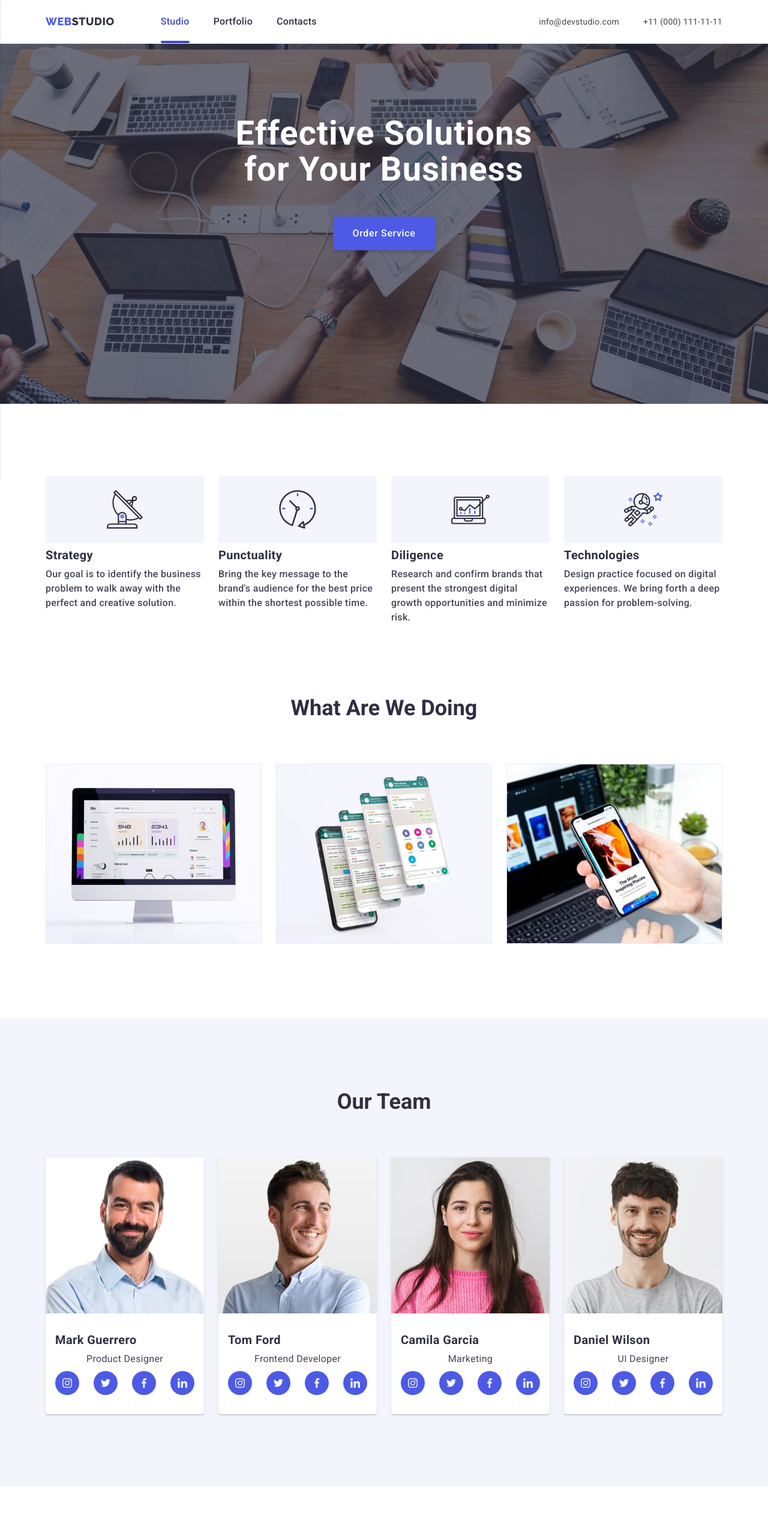
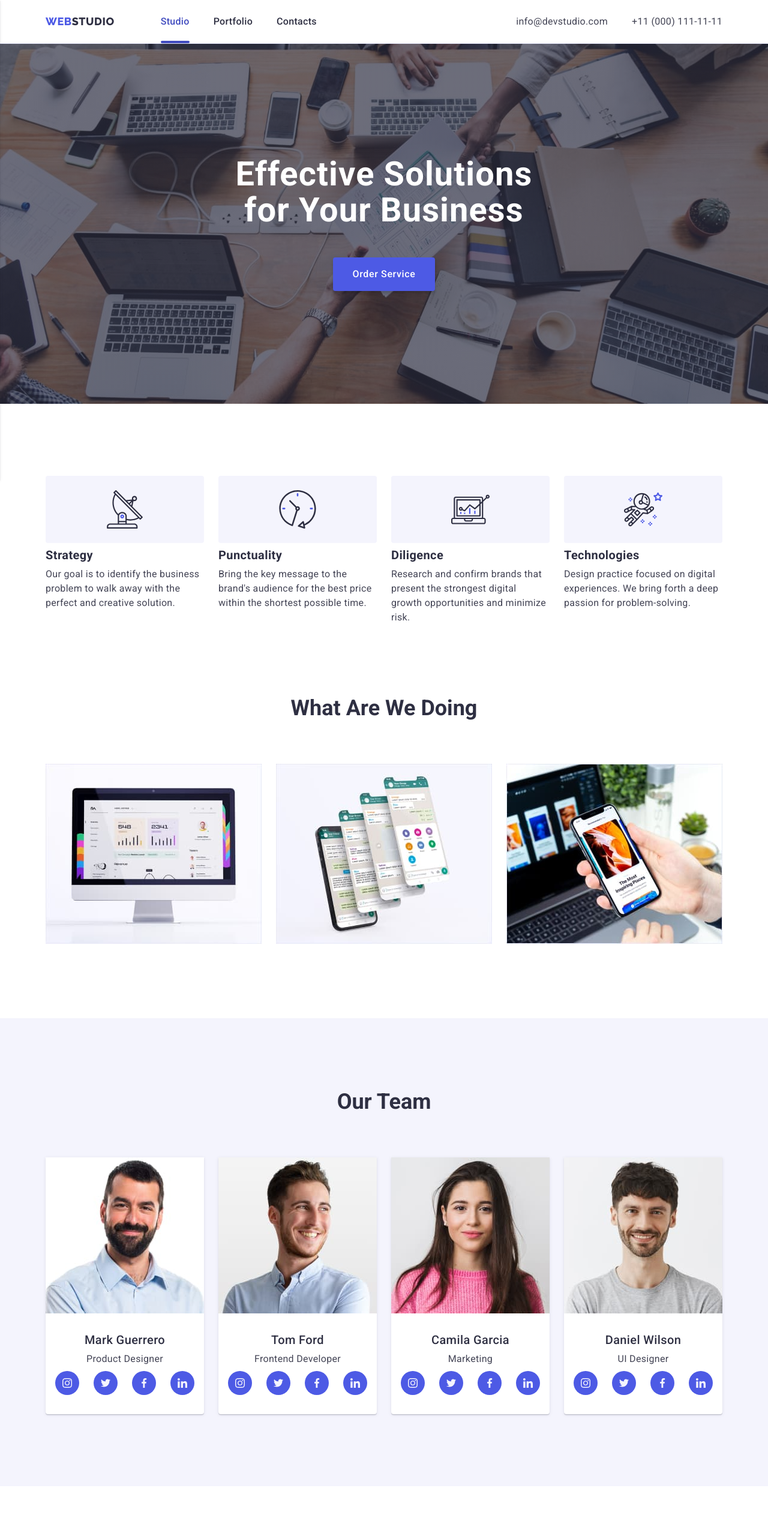
Before and after one commit to Kolesnik-Oleg/goit-markup-hw-07, a plain HTML site: page index.html in a window 1280 px wide. Shown: the top 2560 px of the page at 60% size. Drawn offline with nearby package versions, Linux system fonts and the light colour scheme.

Commit message:
update file

```diff
--- a/css/media.css
+++ b/css/media.css
@@ -16,8 +16,15 @@
     .container-hero {
             background-image: linear-gradient(to right, rgba(46, 47, 66, 0.7),
                     rgba(46, 47, 66, 0.7)), url(../images/tabl-hero.jpg);
-            height: 436px;
         }
+    @media screen and (min-device-pixel-ratio: 2) and (min-width: 428px),
+    screen and (min-resolution: 192dpi) and (min-width: 428px),
+    screen and (min-resolution: 2dppx) and (min-width: 428px) {
+        .container-hero {
+            background-image: linear-gradient(to right, rgba(46, 47, 66, 0.7),
+            rgba(46, 47, 66, 0.7)), url(../images/tabl-hero-bg@2x.jpg);
+        }
+    }
 }
 @media screen and (min-width: 768px) {
     .container {
@@ -32,7 +39,7 @@
    screen and (min-resolution: 2dppx) and (min-width: 768px) {
        .container-hero {
            background-image: linear-gradient(to right, rgba(46, 47, 66, 0.7),
-                   rgba(46, 47, 66, 0.7)), url(../images/tabl-hero-bg@2x.jpg);
+                   rgba(46, 47, 66, 0.7)), url(../images/hero-desktop-bg@2x.jpg);
        }
    }
     .hero {
@@ -51,7 +58,7 @@
     .item>.current {
         color: var(--hover-button);
     }
-    .contact .item {
+    .contact .contact-item:not(:last-child) {
         margin-bottom: 12px;
     }
     .contact-mail,.contact-number {
@@ -73,7 +80,7 @@
         gap: 72px 24px;
         justify-content: space-between;
     }
-    .caption.title-color {
+    .advantages-caption.title-color {
         text-align: left;
     }
     .items>.item {
@@ -148,30 +155,21 @@
     .container-hero {
         padding-top: 188px;
         padding-bottom: 188px;
-        height: 600px;
     }
-        @media screen and (min-device-pixel-ratio: 2) and (min-width: 1200px),
-        screen and (min-resolution: 192dpi) and (min-width: 1200px),
-        screen and (min-resolution: 2dppx) and (min-width: 1200px) {
-            .container-hero {
-                background-image: linear-gradient(to right, rgba(46, 47, 66, 0.7),
-                        rgba(46, 47, 66, 0.7)), url(../images/hero-desktop-bg@2x.jpg);
-            }
-        }
     .contact {
         display: flex;
     }
-    .contact>.item:not(:last-child) {
+    .contact>.contact-item:not(:last-child) {
         margin-right: 40px;
     }
-    .contact .item {
+    .contact>.current-contact:not(:last-child) {
         margin-bottom: 0px;
     }
     .contact-mail,.contact-number {
         display: block;
         padding: 24px 0px;
         color: var(--primary-text-color);
-        font-size: 14px;
+        font-size: 16px;
         line-height: 1.5;
         font-style: normal;
         letter-spacing: 0.02em;
@@ -189,12 +187,12 @@
         line-height: 1.07;
         margin-bottom: 48px;
     }
-    .caption {
+    .advantages-caption {
         font-size: 20px;
         line-height: 1.2;
     }
     .items .text {
-        font-weight: 400px;
+        font-weight: 400;
     }
     .items {
         display: flex;
--- a/css/styles.css
+++ b/css/styles.css
@@ -16,7 +16,7 @@
     --backdrop:rgba(46, 47, 66, 0.4);
 }
 .container {
-    max-width: 428px;
+    max-width: 426px;
     padding-left: 15px;
     padding-right: 15px;
     margin: 0 auto;
@@ -55,10 +55,6 @@ p,h1,h2,h3,h4,h5,h6 {
     background-color: var(--background-page);
     cursor: pointer;
 }
-.mobile-menu-footer {
-    margin-left: auto;
-    margin-right: auto;
-}
 .mobile-menu-open
 .close-mobile-modal {
     stroke: var(--title-text-color);
@@ -82,7 +78,8 @@ p,h1,h2,h3,h4,h5,h6 {
     overflow-y: scroll;
 }
 .mobile-container {
-    text-align: center;
+    position: relative;
+    max-width: 428px;
     padding: 80px 35px 40px 40px;
     display: flex;
     flex-direction: column;
@@ -247,7 +244,6 @@ p,h1,h2,h3,h4,h5,h6 {
     background-position: center;
     background-repeat: no-repeat;
     background-size: cover;
-    height: 432px;
     max-width: 1440px;
     text-align: center;
 }
@@ -385,7 +381,7 @@ screen and (min-resolution: 2dppx) and (max-width: 767px) {
 .items>.item:not(:last-child) {
     margin-bottom: 72px;
 }
-.caption {
+.advantages-caption {
     text-align: center;
     margin-top: 0;
     margin-bottom: 8px;
@@ -417,6 +413,12 @@ screen and (min-resolution: 2dppx) and (max-width: 767px) {
     gap: 24px;
     padding: 0;
     margin-top: 8px;
+}
+.team-caption {
+    font-size: 20px;
+    font-weight: 500;
+    line-height: 1.2;
+    letter-spacing: 0.02em
 }
 .social-link {
     width: 40px;
--- a/index.html
+++ b/index.html
@@ -38,10 +38,10 @@
             </button>
             <address>
                 <ul class="contact list">
-                    <li class="item">
+                    <li class="contact-item current-contact">
                         <a href="mailto:info@devstudio.com" class="contact-mail">info@devstudio.com</a>
                     </li>
-                    <li class="item">
+                    <li class="contact-item current-contact">
                         <a href="tel:+110001111111" class="contact-number">+11 (000) 111-11-11</a>
                     </li>
                 </ul>
@@ -109,7 +109,7 @@
         </div>
     </header>
     <main>
-        <section class="section container-hero">
+        <section class="container-hero">
             <div class="container">
                 <h1 class="hero-title">
                     Effective Solutions
@@ -130,7 +130,7 @@
                                 <use href="./images/symbol-defs.svg#antenna-1"></use>
                             </svg>
                         </div>
-                        <h3 class="caption title-color">
+                        <h3 class="advantages-caption title-color">
                             Strategy
                         </h3>
                         <p class="text">
@@ -145,7 +145,7 @@
                                 <use href="./images/symbol-defs.svg#clock-1"></use>
                             </svg>
                         </div>
-                        <h3 class="caption title-color">
+                        <h3 class="advantages-caption title-color">
                             Punctuality
                         </h3>
                         <p class="text">
@@ -159,7 +159,7 @@
                                 <use href="./images/symbol-defs.svg#diagram-1"></use>
                             </svg>
                         </div>
-                        <h3 class="caption title-color">
+                        <h3 class="advantages-caption title-color">
                             Diligence
                         </h3>
                         <p class="text">
@@ -173,7 +173,7 @@
                                 <use href="./images/symbol-defs.svg#astronaut-1"></use>
                             </svg>
                         </div>
-                        <h3 class="caption title-color">
+                        <h3 class="advantages-caption title-color">
                             Technologies
                         </h3>
                         <p class="text">
@@ -213,7 +213,7 @@
                         <img class="photo-team" srcset="./images/team-1-@2x.jpg 2x"
                         src="./images/team-1.jpg" alt="Mark Guerrero" width="264" height="260">
                         <div class="info-team">
-                            <h3 class="employee-name caption title-color">Mark Guerrero</h3>
+                            <h3 class="employee-name team-caption title-color">Mark Guerrero</h3>
                             <p class="team-text">Product Designer</p>
                             <ul class="team social-networks">
                                 <li class="social-item list">
@@ -251,7 +251,7 @@
                         <img class="photo-team" srcset="./images/team-2-@2x.jpg 2x"
                         src="./images/team-2.jpg" alt="Tom Ford" width="264" height="260">
                         <div class="info-team">
-                            <h3 class="employee-name caption title-color">Tom Ford</h3>
+                            <h3 class="employee-name team-caption title-color">Tom Ford</h3>
                             <p class="team-text">Frontend Developer</p>
                             <ul class="team social-networks">
                                 <li class="social-item list">
@@ -289,7 +289,7 @@
                         <img class="photo-team" srcset="./images/team-3-@2x.jpg 2x"
                         src="./images/team-3.jpg" alt="Camila Garcia" width="264" height="260">
                         <div class="info-team">
-                            <h3 class="employee-name caption title-color">Camila Garcia</h3>
+                            <h3 class="employee-name team-caption title-color">Camila Garcia</h3>
                             <p class="team-text">Marketing</p>
                             <ul class="team social-networks">
                                 <li class="social-item list">
@@ -327,7 +327,7 @@
                         <img class="photo-team" srcset="./images/team-4-@2x.jpg 2x"
                         src="./images/team-4.jpg" alt="Daniel Wilson" width="264" height="260">
                         <div class="info-team">
-                            <h3 class="employee-name caption title-color">Daniel Wilson</h3>
+                            <h3 class="employee-name team-caption title-color">Daniel Wilson</h3>
                             <p class="team-text">UI Designer</p>
                             <ul class="team social-networks">
                                 <li class="social-item list">
```
